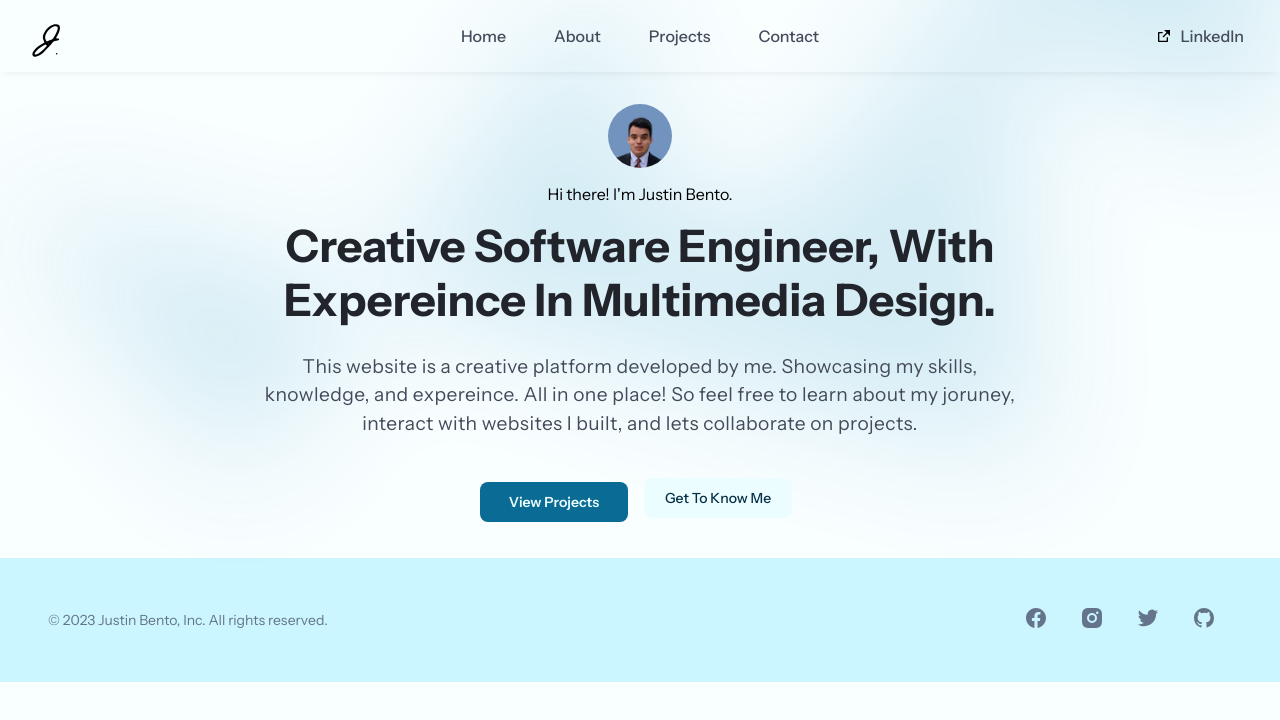
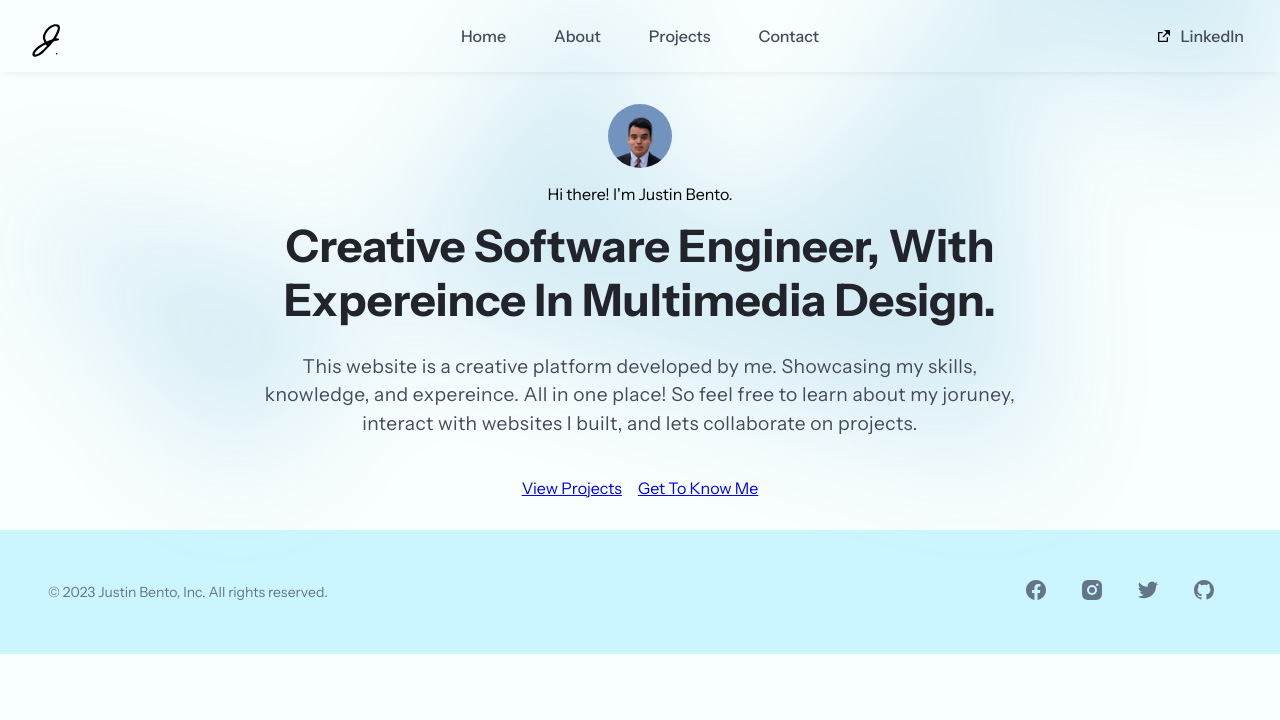
Before and after one commit to Justin-Bento/portfolio, a Next.js app: page / in a window 1280 px wide. Shown: the top 720 px of the page. Built offline with nearby package versions, Linux system fonts and the light colour scheme; no server answers.

Commit message:
turned button class into a global component

```diff
--- a/styles/Home.module.css
+++ b/styles/Home.module.css
@@ -77,41 +77,6 @@ img.mainImageLin {
   align-items: center;
   text-align: center;
 }
-.btnPrimary {
-  padding: 0.625rem 1.25rem;
-  border-radius: 0.5rem;
-  text-decoration: none;
-  font-size: 0.875rem; /* 14px */
-  line-height: 1.25rem;
-  font-weight: 600;
-  color: var(--primary-50);
-  background-color: var(--primary-700);
-  transition-property: all;
-  transition-timing-function: cubic-bezier(0.4, 0, 0.2, 1);
-  transition-duration: 150ms;
-  width: 100%;
-}
-.btnPrimary:hover {
-  opacity: 0.8;
-}
-.btnTransparent {
-  padding: 0.625rem 1.25rem;
-  margin-right: 0.5rem;
-  margin-bottom: 0.5rem;
-  border-radius: 0.5rem;
-  border-width: 1px;
-  border-color: var(--primary-700);
-  font-size: 0.875rem;
-  line-height: 1.25rem;
-  font-weight: 500;
-  color: var(--primary-950);
-  background-color: var(--primary-50);
-  text-decoration: none;
-  transition-property: all;
-  transition-timing-function: cubic-bezier(0.4, 0, 0.2, 1);
-  transition-duration: 150ms;
-  width: 100%;
-}
 .btnTransparent:hover {
   opacity: 0.8;
 }
--- a/styles/globals.css
+++ b/styles/globals.css
@@ -66,7 +66,52 @@ html body {
   line-height: 1.7rem; /* 28px */
   color: var(--gray-700);
 }
-
+.btn_primary {
+  width: 100%;
+  padding: 0.5rem 1rem;
+  border-radius: 0.375rem;
+  border: 1px solid var(--primary-700);
+  color: var(--primary-50);
+  background-color: var(--primary-700);
+  font-size: 0.875rem;
+  line-height: 1.25rem;
+  font-weight: 500;
+  text-decoration: none;
+  display: inline-flex;
+  justify-content: center;
+  align-items: center;
+  transition-property: color, background-color, border-color, text-decoration-color, fill, stroke;
+  transition-timing-function: cubic-bezier(0.4, 0, 0.2, 1);
+  transition-duration: 300ms;
+  text-transform: capitalize;
+}
+.btn_secondary {
+  width: 100%;
+  padding: 0.5rem 1rem;
+  border-radius: 0.375rem;
+  border: 1px solid var(--primary-100);
+  color: var(--primary-950);
+  background-color: var(--primary-100);
+  font-size: 0.875rem;
+  line-height: 1.25rem;
+  font-weight: 500;
+  text-decoration: none;
+  display: inline-flex;
+  justify-content: center;
+  align-items: center;
+  transition-property: color, background-color, border-color, text-decoration-color, fill, stroke;
+  transition-timing-function: cubic-bezier(0.4, 0, 0.2, 1);
+  transition-duration: 300ms;
+  text-transform: capitalize;
+}
+.btn_primary:hover {
+  cursor: pointer;
+  opacity: 0.8;
+}
+.btn_secondary:hover {
+  cursor: pointer;
+  opacity: 0.8;
+}
 .fadeInAnimation {
   animation: fadeInAnimation ease 3s;
   animation-iteration-count: 1;
@@ -95,4 +140,10 @@ html body {
     font-size: 1.25rem; /* 20px */
     line-height: 1.75rem; /* 28px */
   }
+  .btn_primary {
+    width: auto;
+  }
+  .btn_secondary {
+    width: auto;
+  }
 }
```
